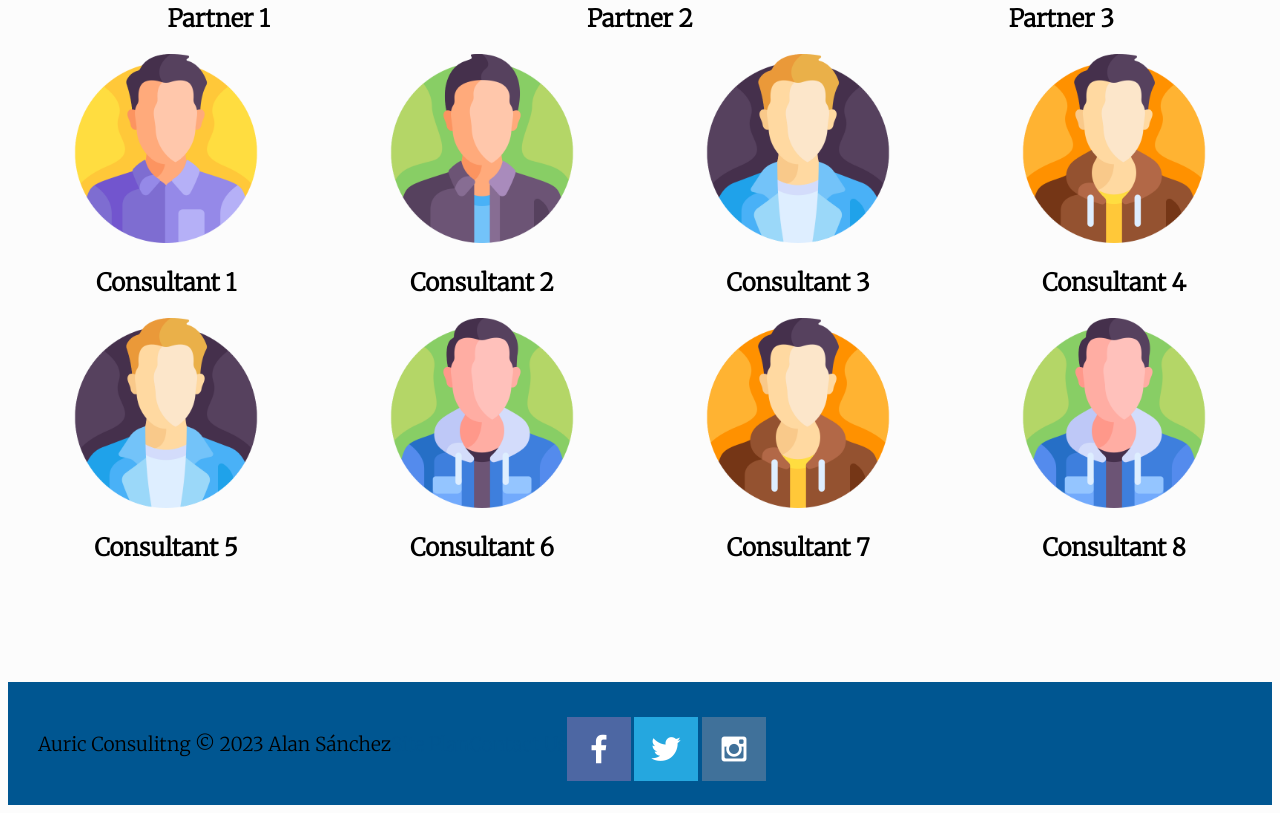
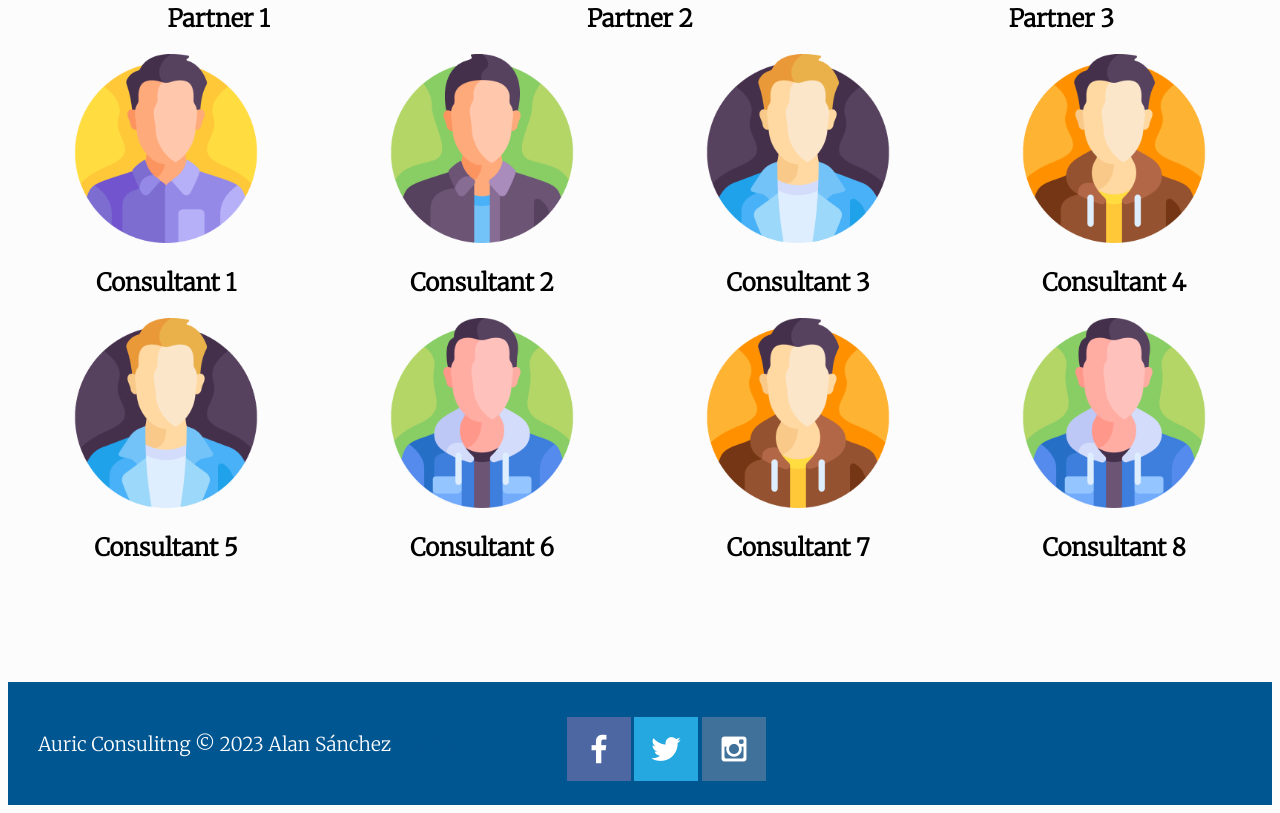
Before and after one commit to alansanchezzamora/wdd130, a plain HTML site: page auric_consulting/meet-team.html in a window 1280 px wide. Shown: the part 621-1434 px from the top of the page. Drawn offline with Linux system fonts and the light colour scheme.

Commit message:
css changes

```diff
--- a/auric_consulting/styles/style.css
+++ b/auric_consulting/styles/style.css
@@ -63,7 +63,7 @@
     align-items: center;
     justify-content: center;
     flex-direction: column;
-    text-align: center;
+
 }
 .footer-content h3{
     font-size: 2.1rem;
@@ -318,3 +318,6 @@ body{
   font-weight: bold;
 
 }
+footer{
+  color: white;
+}
```
